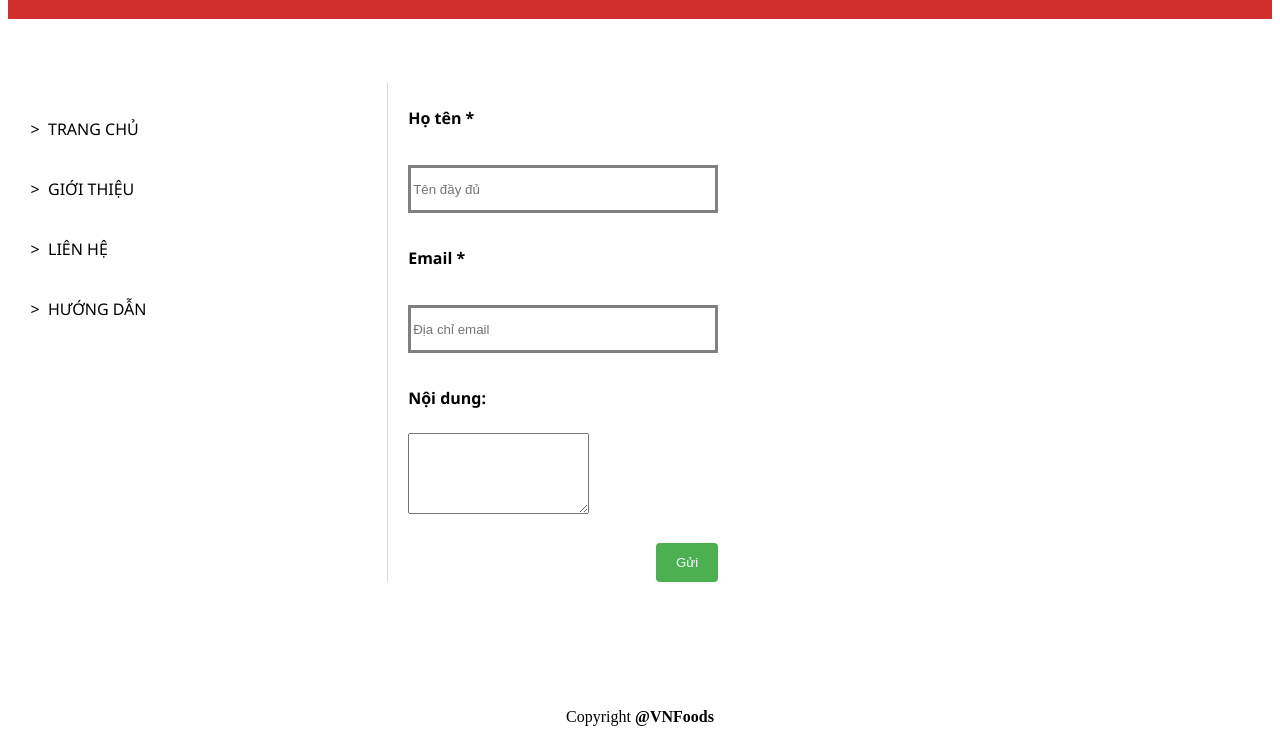
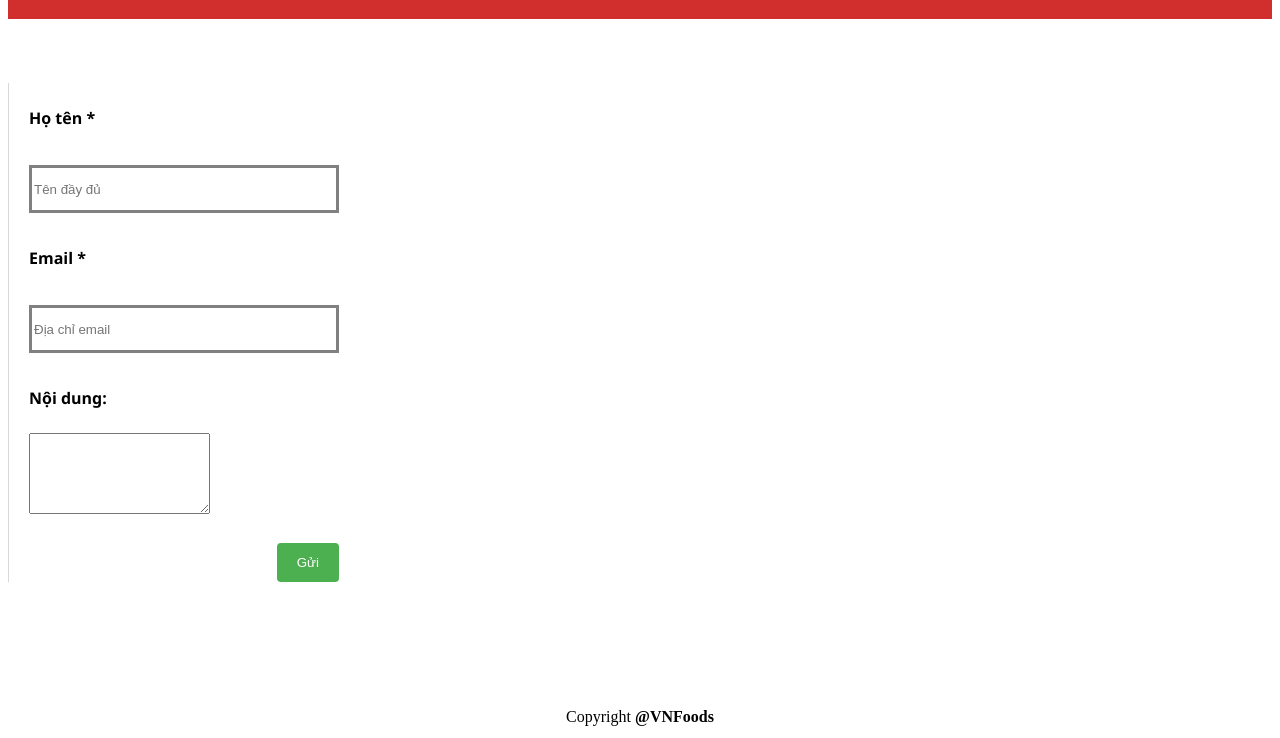
Before and after one commit to MyNguyen133/BinhPhuoc, a plain HTML site: page Lien_He.html in a window 1280 px wide. Shown: the part 62-800 px from the top of the page. Drawn offline with Linux system fonts and the light colour scheme.

Commit message:
Update Lien_He.html

```diff
--- a/Lien_He.html
+++ b/Lien_He.html
@@ -101,14 +101,7 @@
     </div>
 
     <div id="ngang">
-        <div id="menu">
-            <ul>
-                <li><a href="index.html">TRANG CHỦ</a></li>
-                <li><a href="Gioi_Thieu.html">GIỚI THIỆU</a></li>
-                <li><a href="Lien_He.html">LIÊN HỆ</a></li>
-                <li><a href="Huong_Dan.html">HƯỚNG DẪN</a></li>
-            </ul>
-        </div>
+
 
         <div class="form-row">
             <form id="feedback">
```
